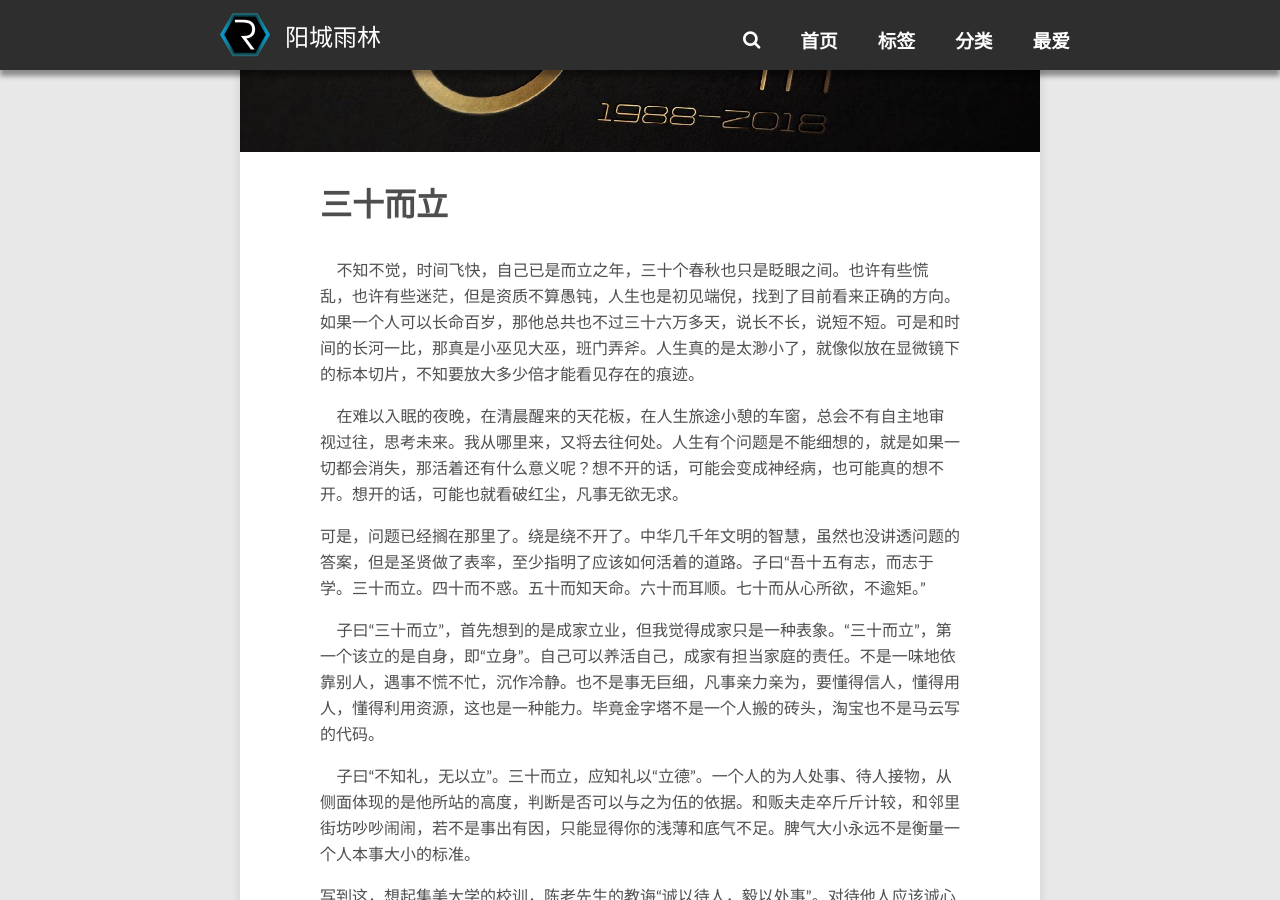
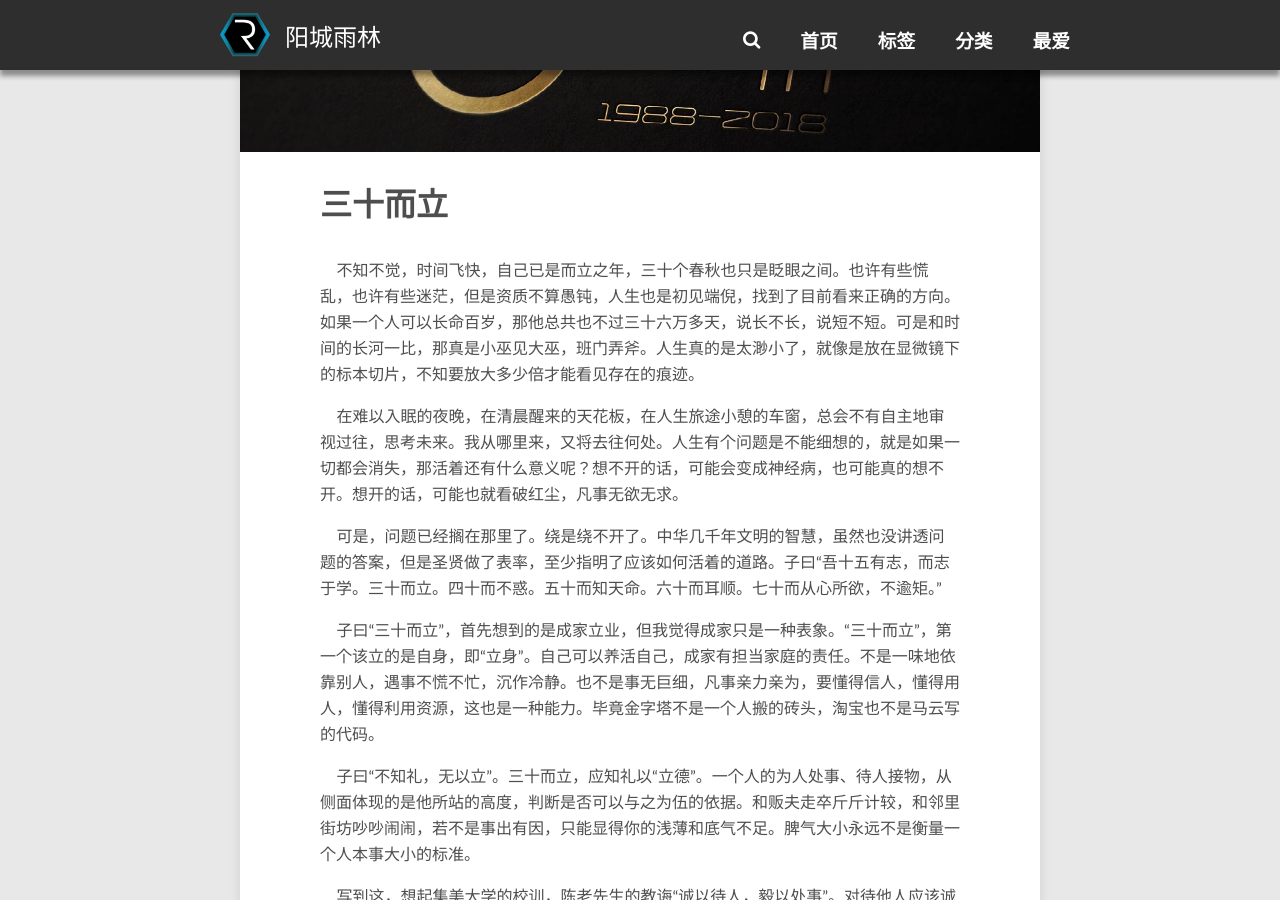
Before and after one commit to icielo/icielo.github.com, a Jekyll site: the page built from _posts/2017-12-09-三十而立.md, in a window 1280 px wide and 900 px high, scrolled down 599 px. Built offline with Jekyll 4.4.1, drawn with Linux system fonts in a browser that asks for light colours; comment, search, counter and statistics services are not loaded.

Commit message:
三十而立

```diff
--- a/_posts/2017-12-09-三十而立.md
+++ b/_posts/2017-12-09-三十而立.md
@@ -9,13 +9,13 @@ image:
 ---
 
 <p>
-    &nbsp;&nbsp;&nbsp;&nbsp;不知不觉，时间飞快，自己已是而立之年，三十个春秋也只是眨眼之间。也许有些慌乱，也许有些迷茫，但是资质不算愚钝，人生也是初见端倪，找到了目前看来正确的方向。如果一个人可以长命百岁，那他总共也不过三十六万多天，说长不长，说短不短。可是和时间的长河一比，那真是小巫见大巫，班门弄斧。人生真的是太渺小了，就像似放在显微镜下的标本切片，不知要放大多少倍才能看见存在的痕迹。
+    &nbsp;&nbsp;&nbsp;&nbsp;不知不觉，时间飞快，自己已是而立之年，三十个春秋也只是眨眼之间。也许有些慌乱，也许有些迷茫，但是资质不算愚钝，人生也是初见端倪，找到了目前看来正确的方向。如果一个人可以长命百岁，那他总共也不过三十六万多天，说长不长，说短不短。可是和时间的长河一比，那真是小巫见大巫，班门弄斧。人生真的是太渺小了，就像是放在显微镜下的标本切片，不知要放大多少倍才能看见存在的痕迹。
 </p>
 <p>
     &nbsp;&nbsp;&nbsp;&nbsp;在难以入眠的夜晚，在清晨醒来的天花板，在人生旅途小憩的车窗，总会不有自主地审视过往，思考未来。我从哪里来，又将去往何处。人生有个问题是不能细想的，就是如果一切都会消失，那活着还有什么意义呢？想不开的话，可能会变成神经病，也可能真的想不开。想开的话，可能也就看破红尘，凡事无欲无求。
 </p>
 <p>
-    可是，问题已经搁在那里了。绕是绕不开了。中华几千年文明的智慧，虽然也没讲透问题的答案，但是圣贤做了表率，至少指明了应该如何活着的道路。子曰“吾十五有志，而志于学。三十而立。四十而不惑。五十而知天命。六十而耳顺。七十而从心所欲，不逾矩。”
+    &nbsp;&nbsp;&nbsp;&nbsp;可是，问题已经搁在那里了。绕是绕不开了。中华几千年文明的智慧，虽然也没讲透问题的答案，但是圣贤做了表率，至少指明了应该如何活着的道路。子曰“吾十五有志，而志于学。三十而立。四十而不惑。五十而知天命。六十而耳顺。七十而从心所欲，不逾矩。”
 </p>
 <p>
     &nbsp;&nbsp;&nbsp;&nbsp;子曰“三十而立”，首先想到的是成家立业，但我觉得成家只是一种表象。“三十而立”，第一个该立的是自身，即“立身”。自己可以养活自己，成家有担当家庭的责任。不是一味地依靠别人，遇事不慌不忙，沉作冷静。也不是事无巨细，凡事亲力亲为，要懂得信人，懂得用人，懂得利用资源，这也是一种能力。毕竟金字塔不是一个人搬的砖头，淘宝也不是马云写的代码。
@@ -24,13 +24,13 @@ image:
     &nbsp;&nbsp;&nbsp;&nbsp;子曰“不知礼，无以立”。三十而立，应知礼以“立德”。一个人的为人处事、待人接物，从侧面体现的是他所站的高度，判断是否可以与之为伍的依据。和贩夫走卒斤斤计较，和邻里街坊吵吵闹闹，若不是事出有因，只能显得你的浅薄和底气不足。脾气大小永远不是衡量一个人本事大小的标准。
 </p>
 <p>
-    写到这，想起集美大学的校训，陈老先生的教诲“诚以待人，毅以处事”。对待他人应该诚心诚意，坑蒙拐骗、弄虚作假都不是长远之计，都是行不通的。古人早就告诫，好事不出门，坏事传千里。更不用说在现今信息爆炸、社交发达的年代。
+    &nbsp;&nbsp;&nbsp;&nbsp;写到这，想起集美大学的校训，陈老先生的教诲“诚以待人，毅以处事”。对待他人应该诚心诚意，坑蒙拐骗、弄虚作假都不是长远之计，都是行不通的。古人早就告诫，好事不出门，坏事传千里。更不用说在现今信息爆炸、社交发达的年代。
 </p>
 <p>
     &nbsp;&nbsp;&nbsp;&nbsp;不过，要记得诚以待人，不是告诉你要掏心掏肺。害人之心不可有，防人之心不可无。永远不要把一个人想得太好，也不要把一个人想得太好。好人可能背后一套，坏人也可能会帮你一把。
 </p>
 <p>
-    子曰“三军可夺帅，匹夫不可夺志也”。圣贤教诲我们即使是匹夫也是应该有志向的。往远了说，诸葛亮“志当存高远”，一心匡扶汉室，周总理“为中华之崛起而读书”。往近了看，周星驰说“做人如果没有梦想，那和咸鱼有什么分别”。
+    &nbsp;&nbsp;&nbsp;&nbsp;子曰“三军可夺帅，匹夫不可夺志也”。圣贤教诲我们即使是匹夫也是应该有志向的。往远了说，诸葛亮“志当存高远”，一心匡扶汉室，周总理“为中华之崛起而读书”。往近了看，周星驰说“做人如果没有梦想，那和咸鱼有什么分别”。
 </p>
 <p>
     &nbsp;&nbsp;&nbsp;&nbsp;人生应该有志向，不论王侯将相，还是贩夫走卒。志向或大或小，人生才会有奋斗的动力，才会有前进的动力，才会更接近活着的意义。当我们老了，回忆往事，我们不会因为虚度年华而悔恨，也不会因为碌碌无为而羞愧。
```
